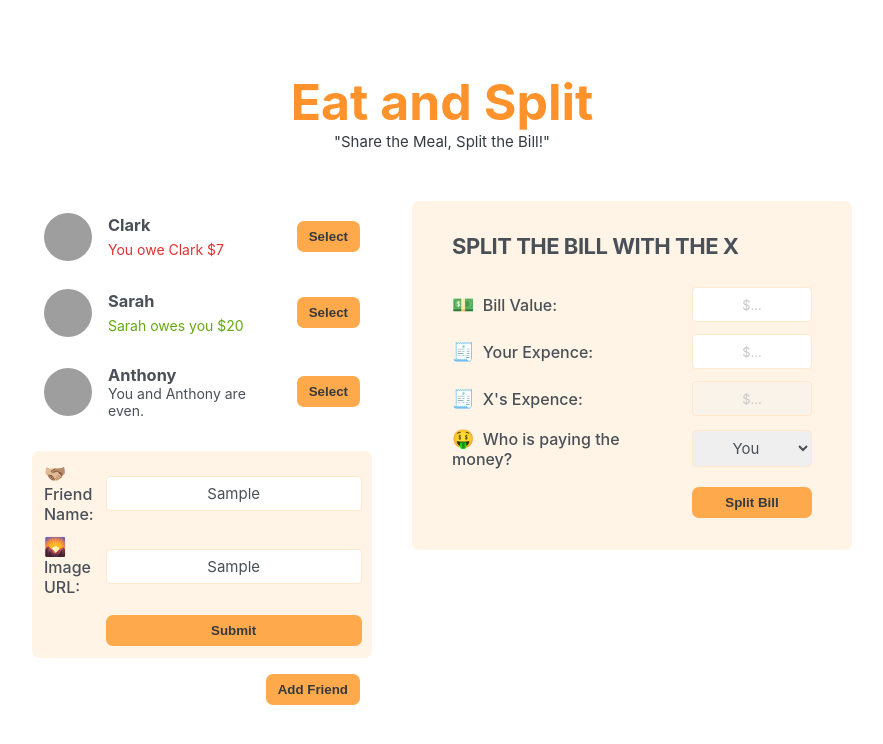
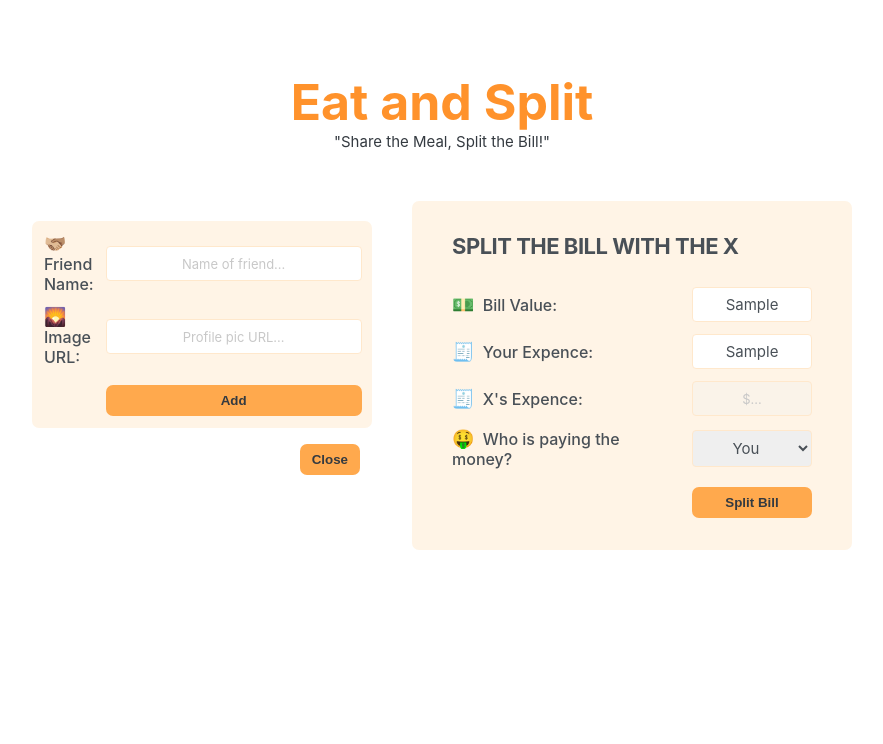
Before and after one commit to urmishr/eat-n-split, a React (Create React App) app: page / in a window 1280 px wide. Both pictures are taken after typing "Sample", "Sample" into the empty fields and a click on the button "Add Friend". Shown: the top 744 px of the page, without its empty margins (198-1081 px from the left). Built offline with nearby package versions, Linux system fonts and the light colour scheme; grey boxes are pictures that could not be loaded.

Commit message:
Dynamic add friend ready

```diff
--- a/src/App.js
+++ b/src/App.js
@@ -1,3 +1,5 @@
+import { useState } from "react";
+
 const initialFriends = [
     {
         id: 118836,
@@ -20,14 +22,35 @@ const initialFriends = [
 ];
 
 export default function App() {
+    const [showAddFriendForm, setAddFriendForm] = useState(false);
+    const [showSplitBillForm, setSplitBillForm] = useState(false);
+    const [name, setName] = useState("");
+    const [image, setImage] = useState("");
+    const [friends, setFriends] = useState([]);
+
+    function handleAddFriend(e) {
+        e.preventDefault();
+        const newFriend = { id: Date.now(), name, image, balance: 0 };
+        console.log(newFriend);
+        setFriends([...friends, newFriend]);
+    }
+
+    function handleShowAddFriend() {
+        setAddFriendForm((show) => !show);
+    }
+
+    function handleSelectFriend(id) {
+        console.log(id);
+    }
     return (
         <>
             <Header />
             <div className="app">
                 <div className="sidebar">
-                    <FriendList />
-                    <FriendAddForm />
-                    <Button>Add Friend</Button>
+                    <FriendList friends={friends} onHandleSelectFriend={handleSelectFriend} />
+
+                    {showAddFriendForm && <FriendAddForm name={name} onChangeName={setName} image={image} onChangeImage={setImage} handleAddFriend={handleAddFriend} />}
+                    <Button onClick={handleShowAddFriend}>{showAddFriendForm ? "Close" : "Add Friend"}</Button>
                 </div>
                 <FormSplitBill />
             </div>
@@ -44,18 +67,17 @@ function Header() {
     );
 }
 
-function FriendList() {
-    const friends = initialFriends;
+function FriendList({ friends, onHandleSelectFriend }) {
     return (
         <ul>
             {friends.map((friend) => (
-                <Friend friend={friend} key={friend.id} />
+                <Friend friend={friend} key={friend.id} onHandleSelectFriend={onHandleSelectFriend} />
             ))}
         </ul>
     );
 }
 
-function Friend({ friend }) {
+function Friend({ friend, onHandleSelectFriend }) {
     return (
         <li>
             <img src={friend.image} alt={friend.name} />
@@ -71,24 +93,28 @@ function Friend({ friend }) {
             ) : (
                 <p>You and {friend.name} are even.</p>
             )}
-            <Button>Select</Button>
+            <Button onClick={() => onHandleSelectFriend(friend.id)}>Select</Button>
         </li>
     );
 }
 
-function Button({ children }) {
-    return <button className="button">{children}</button>;
+function Button({ children, onClick }) {
+    return (
+        <button className="button" onClick={onClick}>
+            {children}
+        </button>
+    );
 }
 
-function FriendAddForm() {
+function FriendAddForm({ name, onChangeName, image, onChangeImage, handleAddFriend }) {
     return (
         <>
-            <form className="form-add-friend">
+            <form className="form-add-friend" onSubmit={handleAddFriend}>
                 <label>🫱🏼‍🫲🏽 Friend Name: </label>
-                <input type="text" placeholder="Name of friend..."></input>
+                <input type="text" placeholder="Name of friend..." value={name} onChange={(e) => onChangeName(e.target.value)}></input>
                 <label>🌄 Image URL: </label>
-                <input type="text" placeholder="Profile pic URL..."></input>
-                <Button>Submit</Button>
+                <input type="text" placeholder="Profile pic URL..." value={image} onChange={(e) => onChangeImage(e.target.value)}></input>
+                <Button>Add</Button>
             </form>
         </>
     );
```
